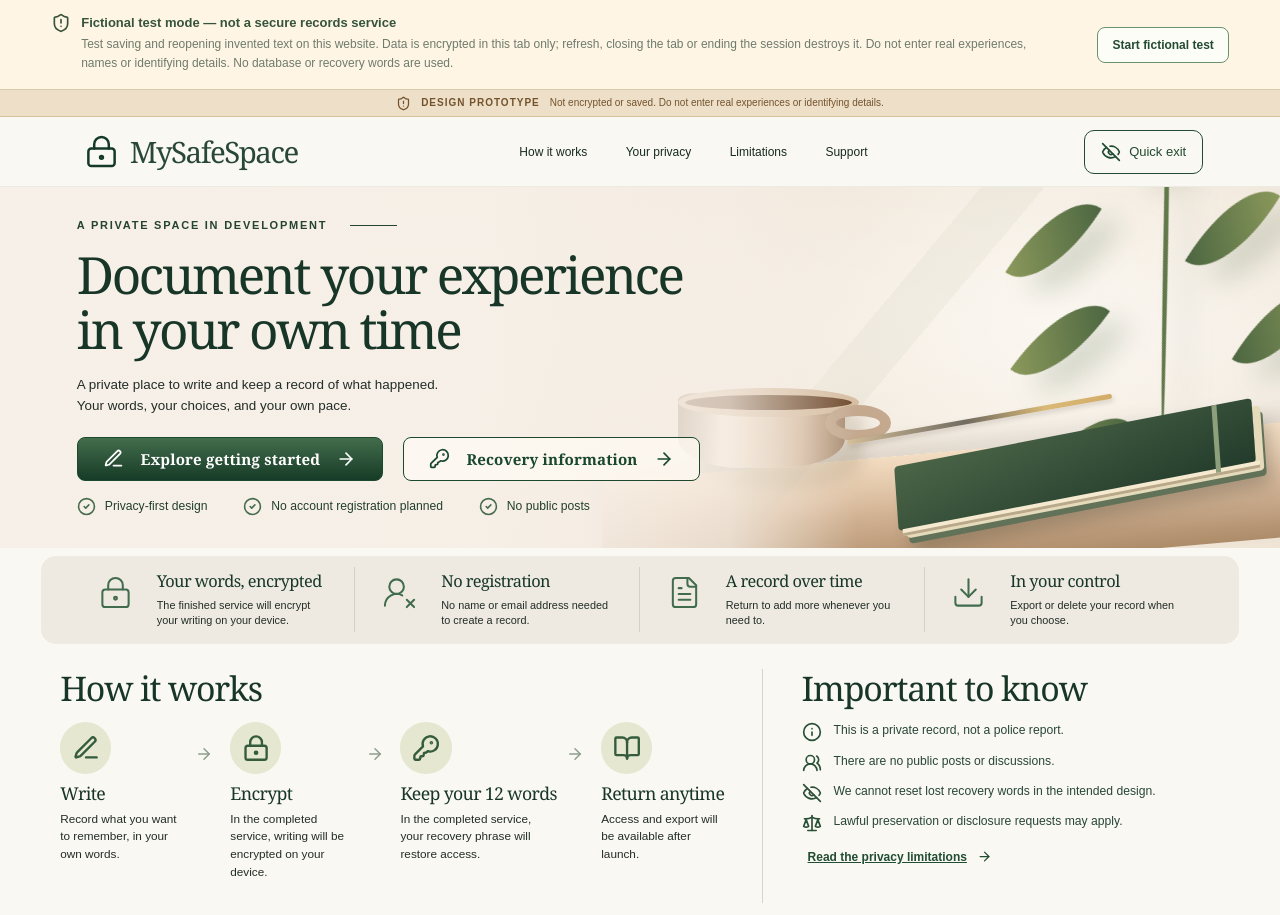
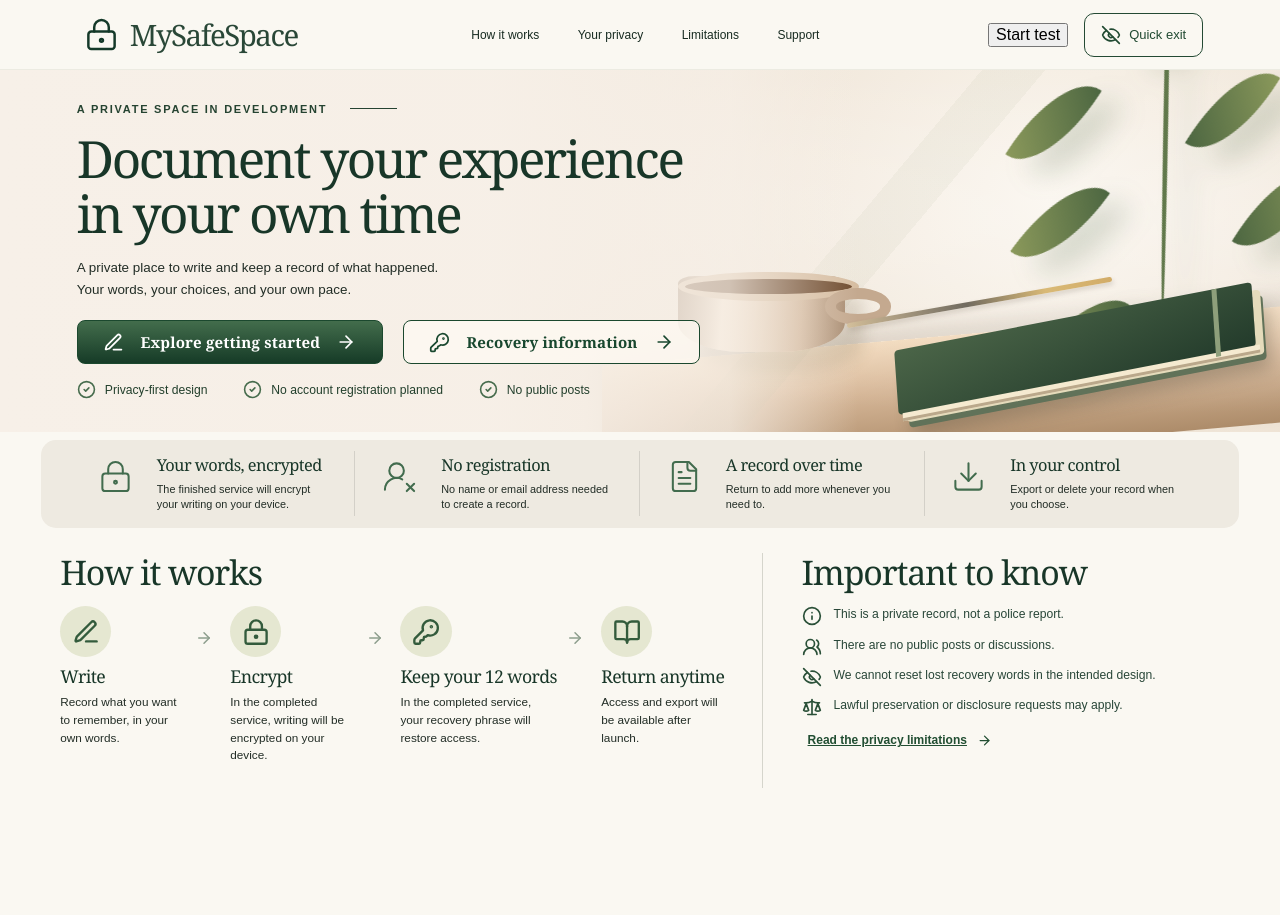
Before and after one commit to imdavidj13-droid/Myrecord, a React (Vite) app: page / in a window 1280 px wide. After the commit the page ends 800 px from the top, so only its background shows below. Built offline with nearby package versions, Linux system fonts and the light colour scheme.

Commit message:
Remove test toolbar wrapper entirely; use existing website header actions

```diff
--- a/src/ExistingSiteTestApp.tsx
+++ b/src/ExistingSiteTestApp.tsx
@@ -4,7 +4,6 @@
  * allow genuine testimony storage. Refresh/close loses all test records.
  */
 import {useMemo,useState,useSyncExternalStore} from "react";
-import {ShieldAlert,LockKeyhole} from "lucide-react";
 import App from "./App";
 import {VaultWorkspaceController} from "./vault-workspace";
 import {EphemeralFictionalVault} from "./ephemeral-fictional-vault";
@@ -32,26 +31,11 @@ export default function ExistingSiteTestApp(){
   const close=()=>{
     workspace.close();setError(null);
   };
-  return <div className="existing-site-test-shell">
-    <div className="existing-site-test-controls" role="region" aria-label="Fictional browser-only record test">
-      <div className="existing-site-test-description">
-        <ShieldAlert size={20} aria-hidden="true"/>
-        <div>
-          <strong>Fictional test mode — not a secure records service</strong>
-          <p>Test saving and reopening invented text on this website. Data is encrypted in this tab only; refresh, closing the tab or ending the session destroys it. Do not enter real experiences, names or identifying details. No database or recovery words are used.</p>
-        </div>
-      </div>
-      <div className="existing-site-test-actions">
-        {!unlocked?
-          <button type="button" onClick={()=>void start()} disabled={busy}>{busy?"Starting…":"Start fictional test"}</button>:
-          <>
-            <span role="status">Fictional vault active · {snapshot.revision} saved {snapshot.revision===1?"entry":"entries"}</span>
-            <button type="button" onClick={close}><LockKeyhole size={15}/> End test and erase this tab's records</button>
-          </>
-        }
-      </div>
-      {error&&<p role="alert">{error}</p>}
-    </div>
-    <App workspace={workspace}/>
-  </div>;
+  return <App
+    workspace={workspace}
+    onStartTest={()=>{void start();}}
+    onEndTest={close}
+    testBusy={busy}
+    testError={error}
+  />;
 }
```
